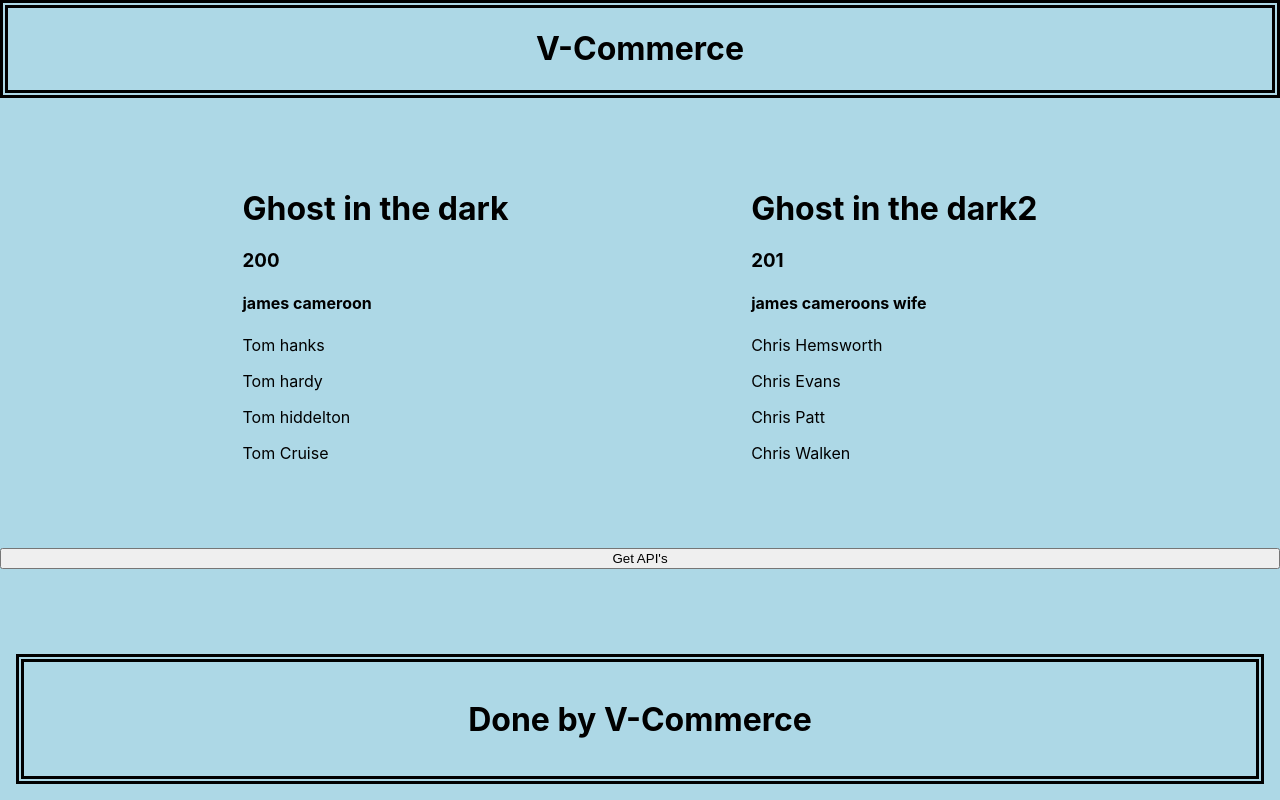
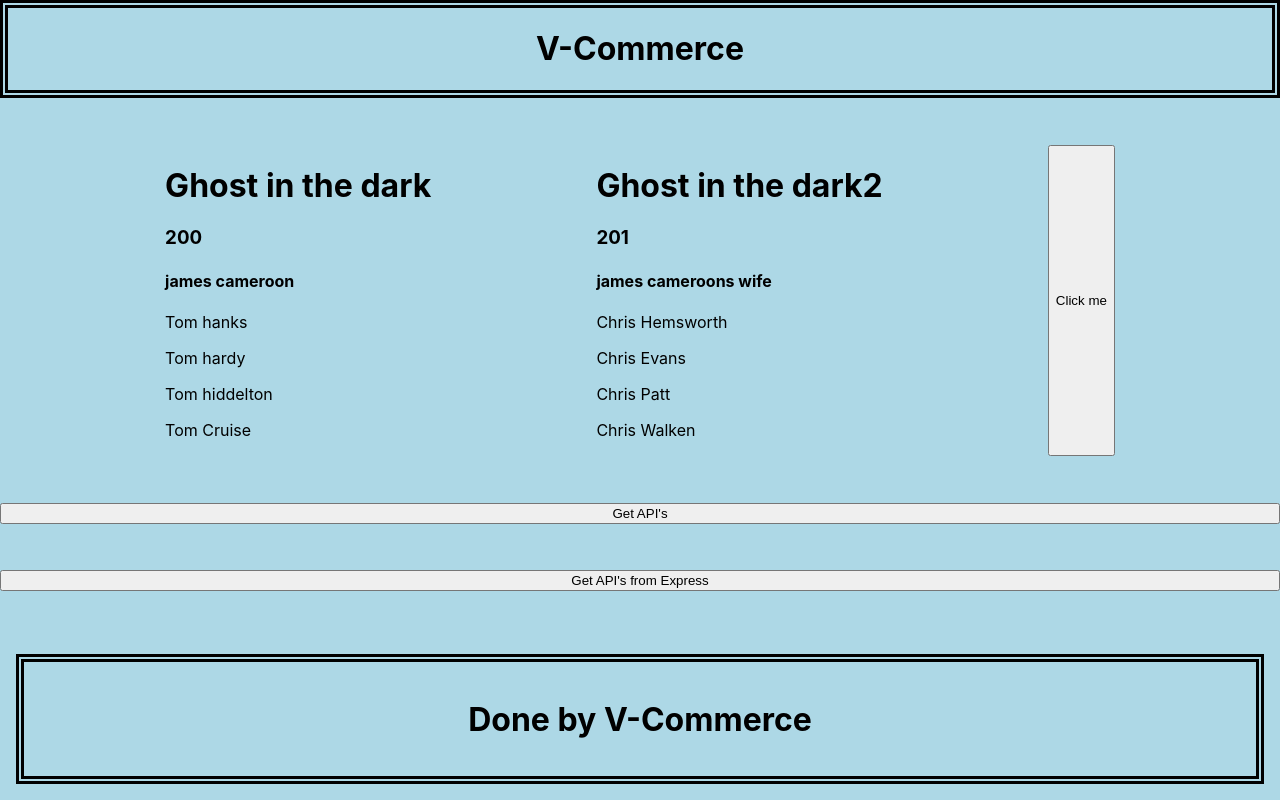
Before and after one commit to R-Saunders/my-first-react, a React (Create React App) app: page / in a window 1280 px wide. Built offline with nearby package versions, Linux system fonts and the light colour scheme.

Commit message:
added api to locally hosted express server

```diff
--- a/src/App.js
+++ b/src/App.js
@@ -41,6 +41,16 @@ const getAPI = async () => {
   console.timeEnd();
 }
 
+const getAPIFromExpress = async () => {
+  const reqAPIFromExpress = "http://localhost:8801/data";
+  const reqDataFromExpress = await axios.get(reqAPIFromExpress).then(response =>{
+    return response.data;
+  });
+  setApi(reqDataFromExpress);
+  console.log(api);
+}
+
+const something = true;
 
   return(
 
@@ -58,11 +68,13 @@ const getAPI = async () => {
           );
         } )}
 
-
+        {something && <button>Click me</button>}
 
 
       </div>
       <button onClick={getAPI}>Get API's</button>
+      <button onClick={getAPIFromExpress}>Get API's from Express</button>
+
       <div className="footer">
        <h1>Done by  V-Commerce </h1>
       </div>
```
